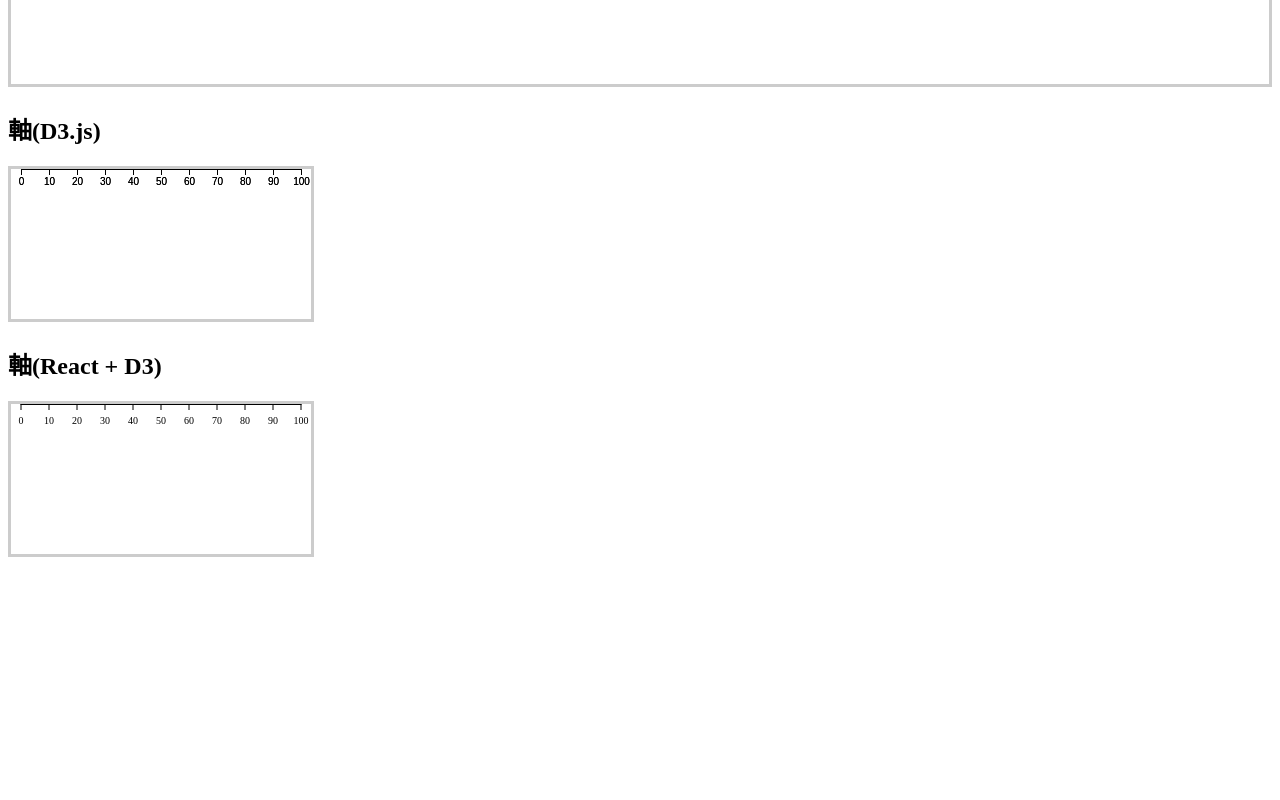
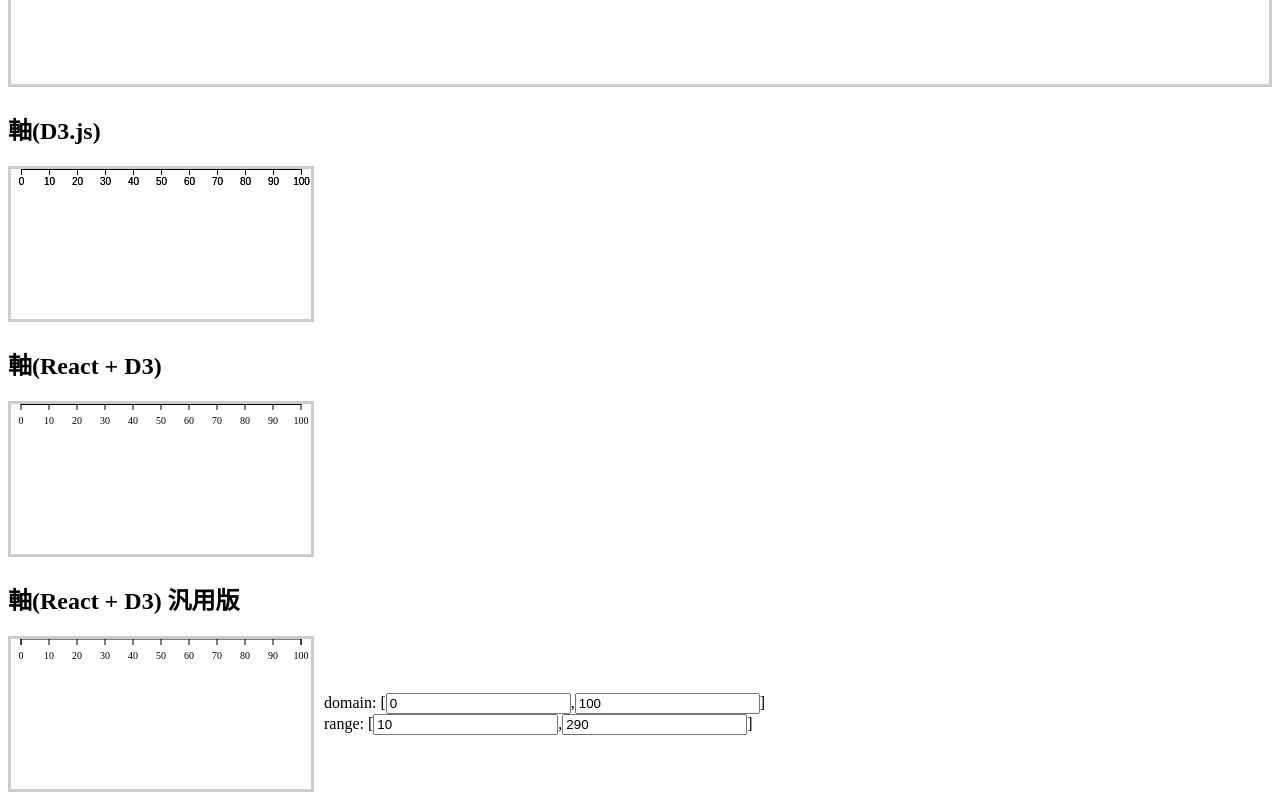
Before and after one commit to yo16/d3js_prac, a React (Vite) app in the folder prac_20241122_react/app-d3js/: page / in a window 1280 px wide. Shown: the part 2337-3137 px from the top of the page. Before the commit the page ends 2906 px from the top, so only its background shows below. Built offline with nearby package versions, Linux system fonts and the light colour scheme.

Commit message:
add AxisReact2

```diff
--- a/prac_20241122_react/app-d3js/src/App.tsx
+++ b/prac_20241122_react/app-d3js/src/App.tsx
@@ -1,3 +1,5 @@
+import { useState } from "react";
+
 import { CircleD3 } from "./CircleD3";
 import { CirclesD3 } from "./CirclesD3";
 import { CirclesReact } from "./CirclesReact";
@@ -5,28 +7,75 @@ import { AnimatedCirclesD3 } from "./AnimatedCirclesD3";
 import { AnimatedCirclesReact } from "./AnimatedCirclesReact";
 import { AxisD3 } from "./AxisD3";
 import { AxisReact } from "./AxisReact";
+import { AxisReact2 } from "./AxisReact2";
 
 import './App.css'
 
 export function App() {
+    const [domainX, setDomainX] = useState<number>(0);
+    const [domainY, setDomainY] = useState<number>(100);
+    const [rangeX, setRangeX] = useState<number>(10);
+    const [rangeY, setRangeY] = useState<number>(290);
+
+    const handleOnChangeDomainX = (event: React.ChangeEvent<HTMLInputElement>) => {
+        setDomainX(Number(event.target.value));
+    }
+    const handleOnChangeDomainY = (event: React.ChangeEvent<HTMLInputElement>) => {
+        setDomainY(Number(event.target.value));
+    }
+    const handleOnChangeRangeX = (event: React.ChangeEvent<HTMLInputElement>) => {
+        setRangeX(Number(event.target.value));
+    }
+    const handleOnChangeRangeY = (event: React.ChangeEvent<HTMLInputElement>) => {
+        setRangeY(Number(event.target.value));
+    }
+
     return (
         <>
             <h1>ReactでD3.jsを使うサンプル</h1>
+
             <h2>D3.jsを使った単体のcircle</h2>
             <CircleD3 />
+
             <h2>D3.jsを使った複数のcircle</h2>
             <CirclesD3 />
+
             <h2>Reactで同様の機能</h2>
             <CirclesReact />
+
             <h2>D3.jsを使った動くcircle</h2>
             発生(enter)時に青、連続で選ばれたら黄色、選ばれない(exit)時に赤
             <AnimatedCirclesD3 />
+
             <h2>Reactで同様の機能</h2>
             <AnimatedCirclesReact />
+
             <h2>軸(D3.js)</h2>
             <AxisD3 />
+
             <h2>軸(React + D3)</h2>
             <AxisReact />
+
+            <h2>軸(React + D3) 汎用版</h2>
+            <div
+                style={{
+                    display: "flex",
+                    flexDirection: "row",
+                    alignItems: "center",
+                    gap: "10px",
+                }}
+            >
+                <AxisReact2
+                    domain={[domainX, domainY]}
+                    range={[rangeX, rangeY]}
+                />
+                <div>
+                    domain: [<input id="domainX" type="number" onChange={handleOnChangeDomainX} value={domainX} />,
+                        <input id="domainY" type="number" onChange={handleOnChangeDomainY} value={domainY} />]<br />
+                    range: [<input id="rangeX" type="number" onChange={handleOnChangeRangeX} value={rangeX} />,
+                        <input id="rangeY" type="number" onChange={handleOnChangeRangeX} value={rangeY} />]
+                </div>
+            </div>
         </>
     )
 }
--- /dev/null
+++ b/prac_20241122_react/app-d3js/src/AxisReact2.tsx
@@ -0,0 +1,74 @@
+import { useMemo } from "react";
+import * as d3 from "d3";
+
+interface AxisReact2Props {
+    domain: number[],
+    range: number[]
+};
+
+export const AxisReact2 = ({
+    domain=[0, 100],
+    range=[10,290],
+}: AxisReact2Props) => {
+    const ticks = useMemo(() => {
+        const xScale = d3.scaleLinear()
+            .domain(domain)
+            .range(range)
+        ;
+
+        const width = range[1] - range[0];
+        const pixelsPerTick = 30;
+        const numberOfTicksTarget = Math.max(
+            1,
+            Math.floor(
+                width / pixelsPerTick
+            )
+        );
+
+        return xScale.ticks(numberOfTicksTarget)
+            .map(value => ({
+                value,
+                xOffset: xScale(value)
+            }))
+        ;
+    }, [
+        domain.join("-"),
+        range.join("-")
+    ]);
+
+    return (
+        <svg>
+            <path
+                d={[
+                    "M", range[0], 6,
+                    "v", -6,
+                    "H", range[1],
+                    "v", 6,
+                ].join(" ")}
+                fill="none"
+                stroke="currentColor"
+            />
+            {ticks.map(({ value, xOffset }) => (
+                <g
+                    key={value}
+                    transform={`translate(${xOffset}, 0)`}
+                >
+                    <line
+                        y2="6"
+                        stroke="currentColor"
+                    />
+                    <text
+                        key={value}
+                        style={{
+                            fontSize: "10px",
+                            textAnchor: "middle",
+                            transform: "translateY(20px)"
+                        }}
+                    >
+                        { value }
+                    </text>
+                </g>
+            ))}
+        </svg>
+    );
+}
```
